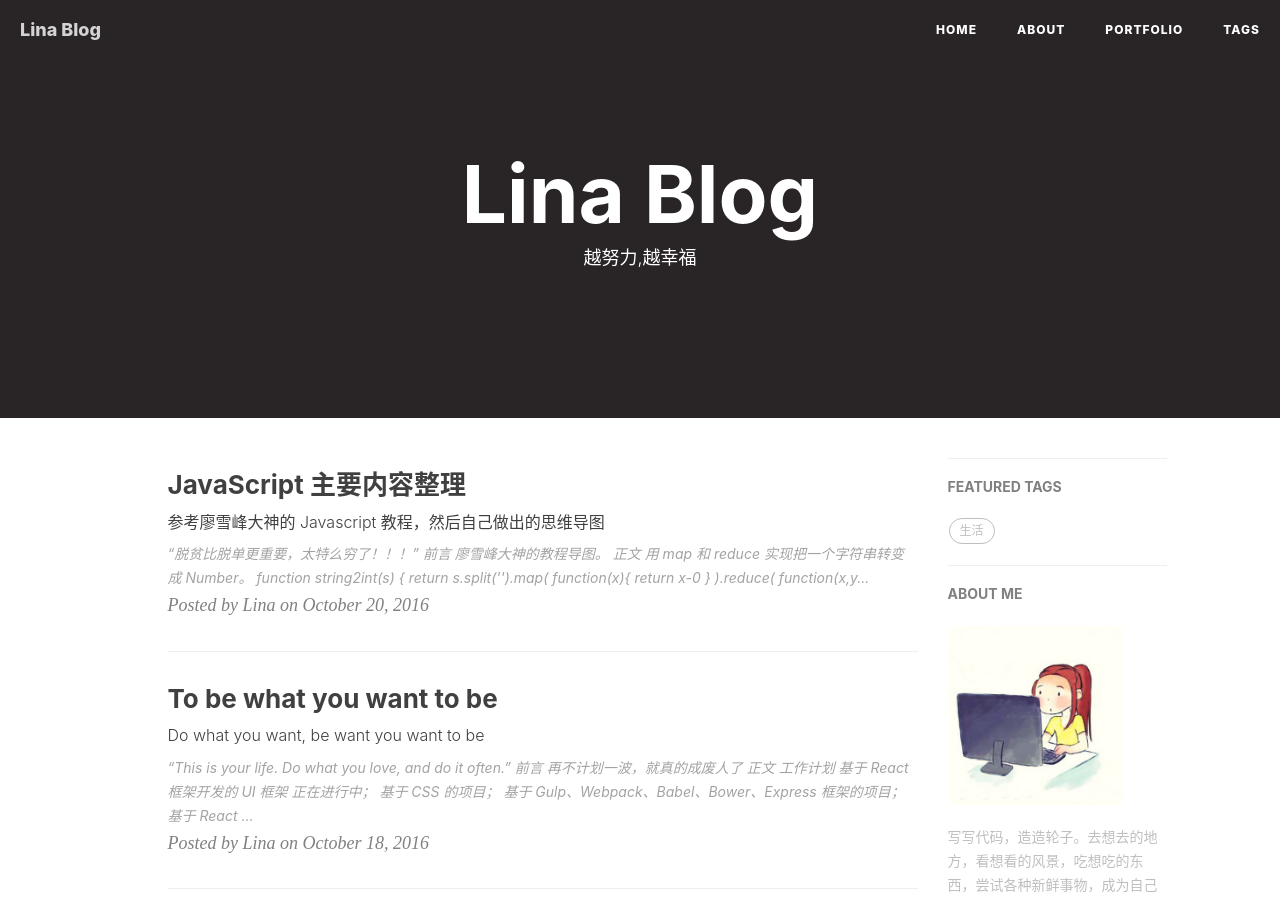
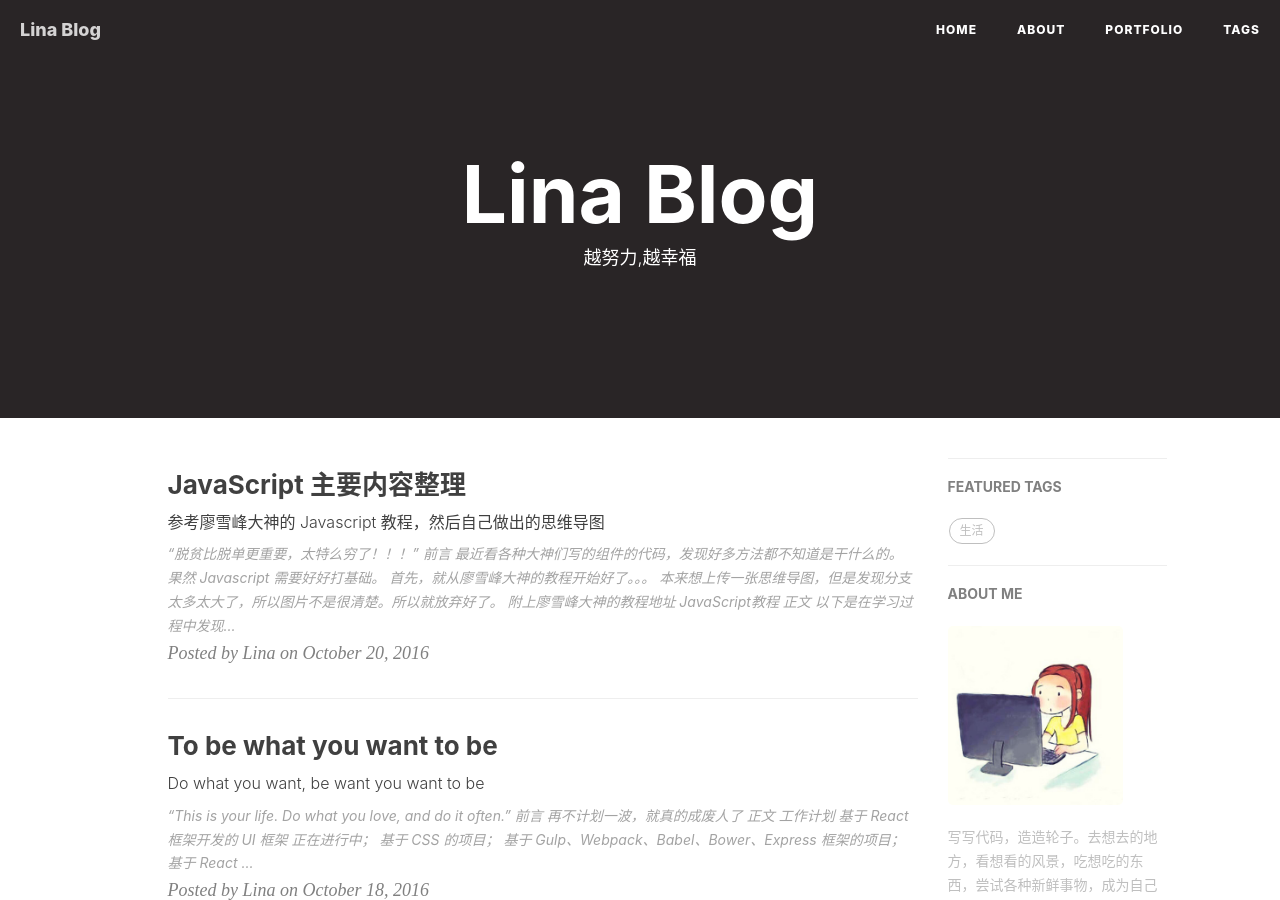
Before and after one commit to LizzieZhao/Blog, a Jekyll site: the page built from index.html, in a window 1280 px wide and 900 px high. Built offline with Jekyll 4.4.1, drawn with Linux system fonts in a browser that asks for light colours; nearby versions of some CDN libraries; the list of posts is cut into pages by our own code; comment, search, counter and statistics services are not loaded.

Commit message:
delete mindmaneger img

````diff
--- a/_posts/2016-10-20-javascript.markdown
+++ b/_posts/2016-10-20-javascript.markdown
@@ -15,16 +15,24 @@
 
 ## 前言
 
-廖雪峰大神的教程导图。
+最近看各种大神们写的组件的代码，发现好多方法都不知道是干什么的。
 
-![Javascript 思维导图](/img/in-posts/javascript_01.png)
+果然 Javascript 需要好好打基础。
+
+首先，就从廖雪峰大神的教程开始好了。。。
+
+本来想上传一张思维导图，但是发现分支太多太大了，所以图片不是很清楚。所以就放弃好了。
+
+附上廖雪峰大神的教程地址 [JavaScript教程](http://www.liaoxuefeng.com/wiki/001434446689867b27157e896e74d51a89c25cc8b43bdb3000)
+
 
 ---
 
 ## 正文
 
+以下是在学习过程中发现的有(bu)趣(hui)的小知识：
+
 1. 用 map 和 reduce 实现把一个字符串转变成 Number。
-
 ```javascript
     function string2int(s) {
       return s.split('').map( function(x){ return x-0 } ).reduce( function(x,y){ return x*10+y } );
@@ -32,7 +40,6 @@
 ```
 
 2. 用 map 实现把不规范的英文名字，变为首字母大写，其他小写的规范名字。例如输入：['adam', 'LISA', 'barT']，输出：['Adam', 'Lisa', 'Bart']。
-
 ```javascript
     function normalize(arr) {
       return arr.map( function(x){ let tail = x.substring(1).toLowerCase(); let head = x[0].toUpperCase(); return tail+head;});
@@ -40,7 +47,6 @@
 ```
 
 3. 用 map 把数组内的字符串转变为 Number。
-
 ```javascript
     function array2int(arr) {
       return arr.map( function(x){ return +x } );
````
